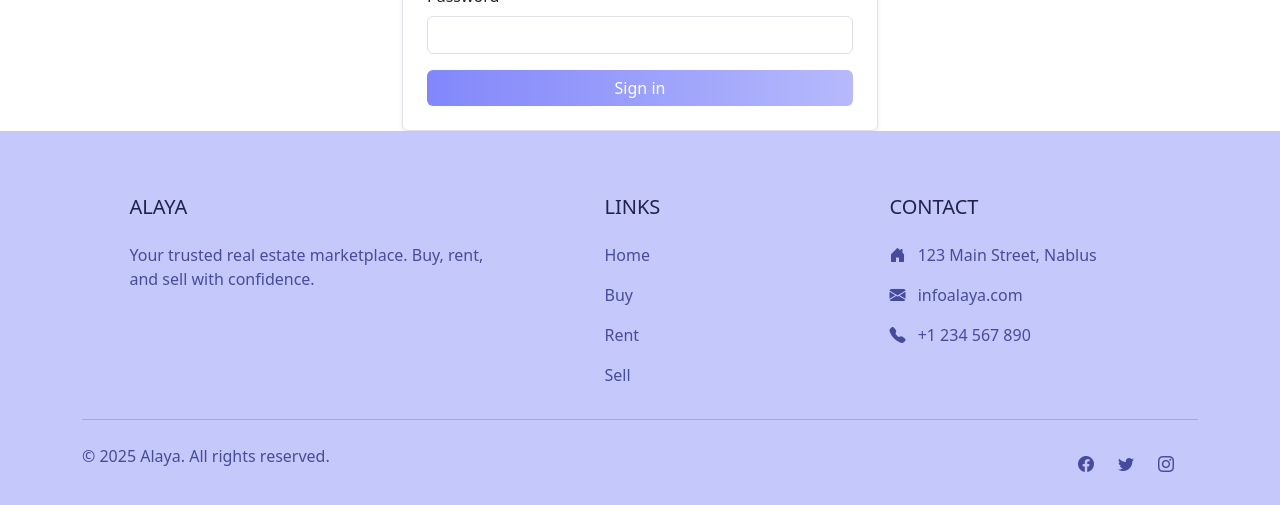
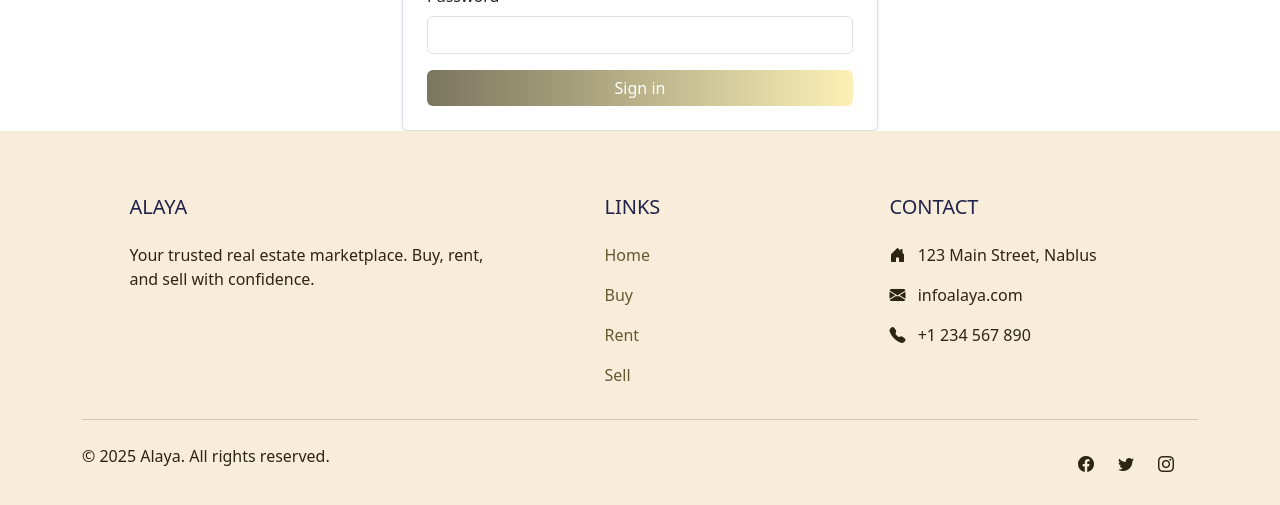
Before and after one commit to AlaaOdeh0/real-estate-marketplace-platform, an Angular app: page /Login in a window 1280 px wide. Shown: the part 1113-1618 px from the top of the page. Built offline with nearby package versions, Linux system fonts and the light colour scheme.

Commit message:
Update page color scheme

```diff
--- a/src/app/footer/footer.component.css
+++ b/src/app/footer/footer.component.css
@@ -1,14 +1,14 @@
 .back {
-    background-color: #c5c8fa;
+    background-color: #f8edda;
 }
 
 i,
 p {
-    color: #474b9e;
+    color: #2b2511;
 }
 
 .text-light {
-    color: #474b9e !important;
+    color: #655830 !important;
   }
 
   .footer-link {
@@ -18,6 +18,6 @@ p {
   }
 
   .footer-link:hover {
-    color: #ba8bf4; /* Gold color */
-    text-shadow: 20px 20px 20px #e347e0;
+    color: #f4da8b; /* Gold color */
+    text-shadow: 20px 20px 20px #040402;
   }
--- a/src/app/login/login.component.css
+++ b/src/app/login/login.component.css
@@ -2,13 +2,13 @@ form {
   background: #fff;
   border-radius: 0.75rem;
   padding: 2rem;
-  box-shadow: 0 0 8px rgba(198, 220, 245, 0.7);
+  box-shadow: 0 0 8px rgba(252, 232, 140, 0.7);
   outline: none;
-  border-color: #d4d5f7;
+  border-color: #f2eac4;
 }
 
 button[type="submit"] {
-  background: linear-gradient(to right, #3e47f8, #8f94fb);
+  background: linear-gradient(to right, #322b08, #fbe98f);
   border: none;
 }
 
@@ -20,6 +20,6 @@ input.form-control:hover {
   }
 
   input.form-control:hover {
-    box-shadow: 0 0 6px #3e47f8; /* soft blue glow */
+    box-shadow: 0 0 6px #523e02; /* soft blue glow */
     transition: box-shadow 0.3s ease-in-out;
   }
--- a/src/app/register/register.component.css
+++ b/src/app/register/register.component.css
@@ -1,19 +1,19 @@
 input.form-control:hover {
-    background-color: #ede9f1;
+    background-color: #efeadc;
   }
 
   input.form-control:hover {
-    box-shadow: 0 0 6px #3e47f8; /* soft blue glow */
+    box-shadow: 0 0 6px #6e6421; /* soft blue glow */
     transition: box-shadow 0.3s ease-in-out;
   }
 
   input.form-control:focus {
-    box-shadow: 0 0 8px rgba(198, 220, 245, 0.7);
+    box-shadow: 0 0 8px rgba(237, 211, 108, 0.7);
     outline: none;
-    border-color: #d4d5f7;
+    border-color: #f8dc93;
   }
 
   .btn {
-    background: linear-gradient(to right, #3e47f8, #b6b9ff);
+    background: linear-gradient(to right, #322b08, #fbe98f);
     border: none;
 }
```
